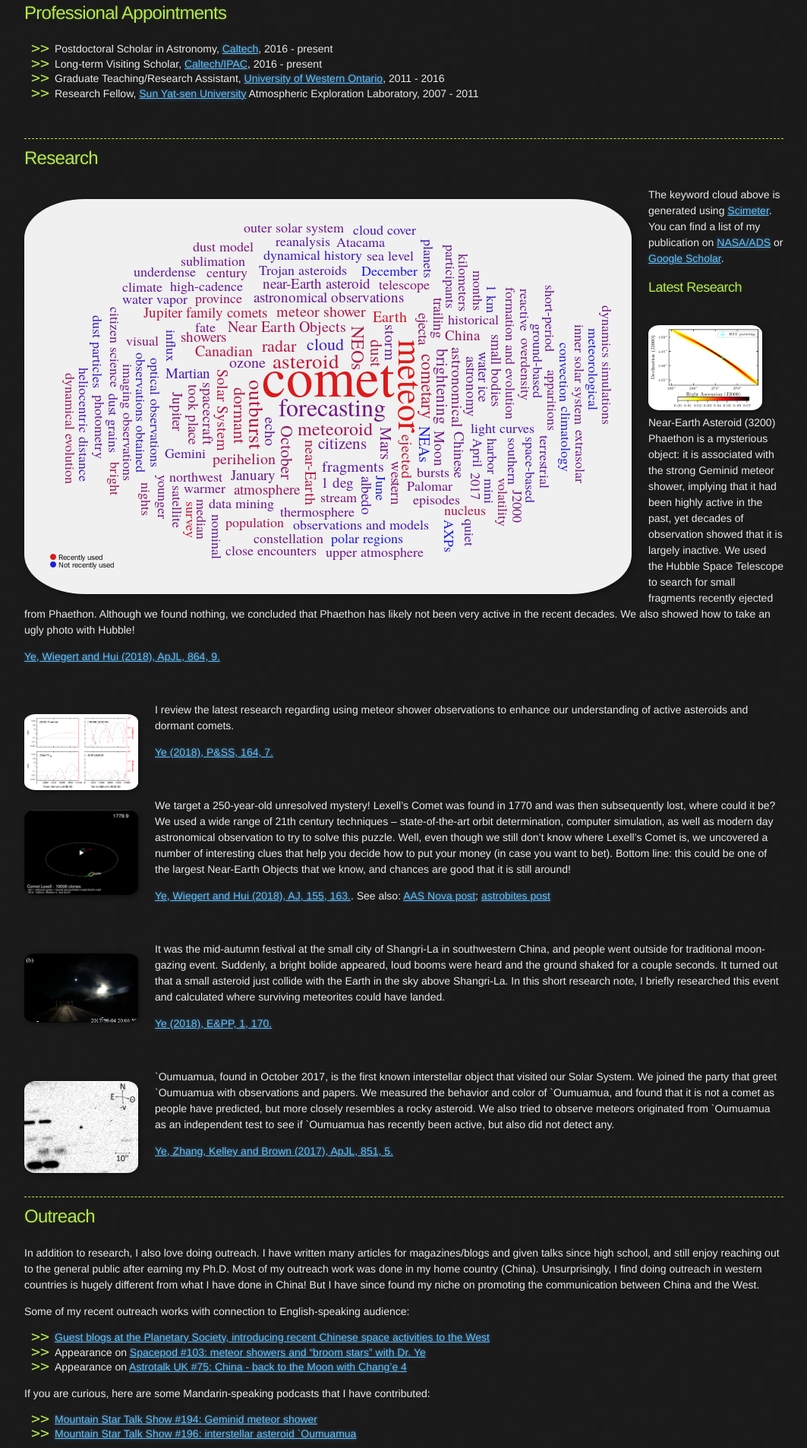
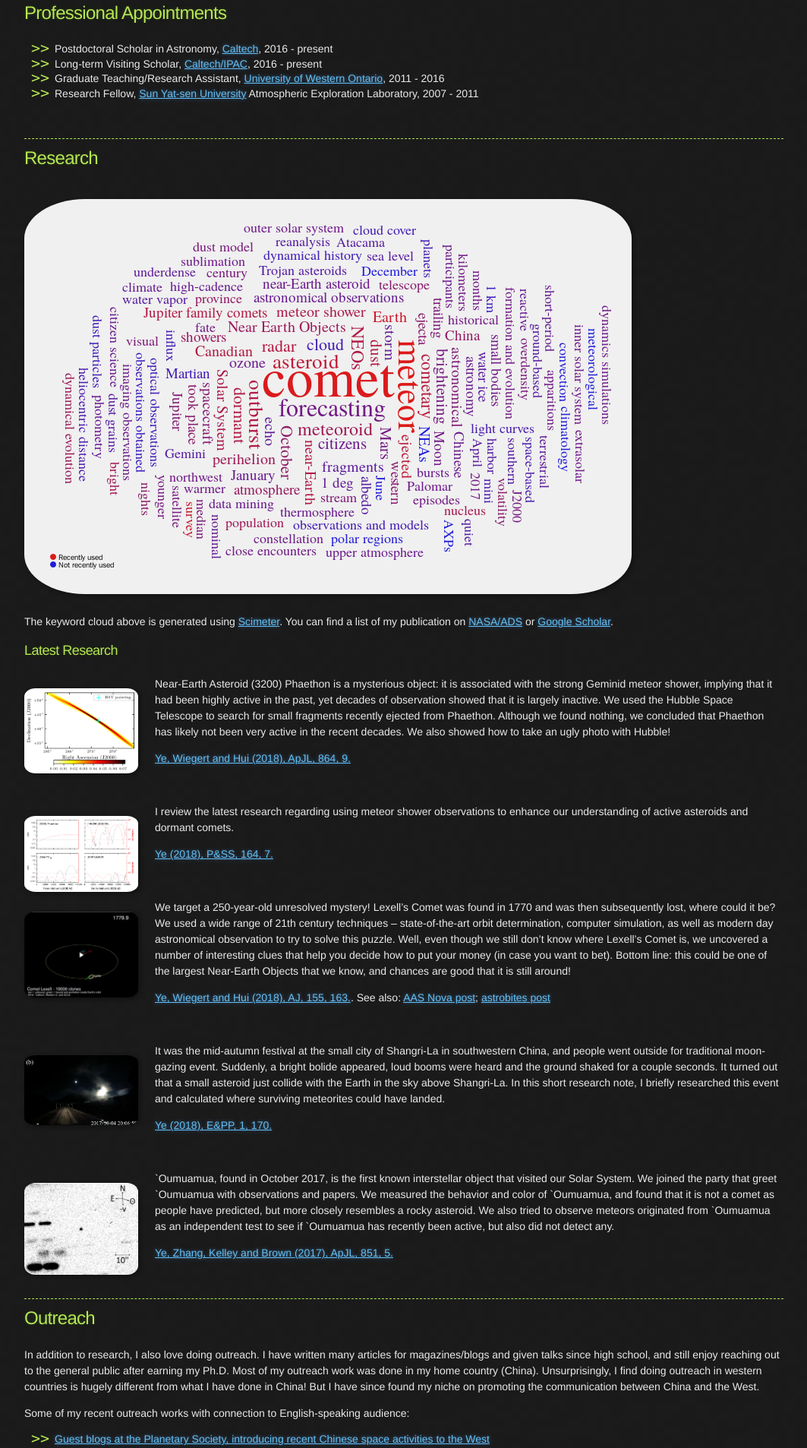
Before and after one commit to Yeqzids/Yeqzids.GitHub.io, a Jekyll site: the page built from index.md, in a window 1280 px wide. Shown: the part 691-2597 px from the top of the page at 76% size, without its empty margins (108-1171 px from the left). Built offline with Jekyll 4.4.1, drawn with Linux system fonts in a browser that asks for light colours; nearby versions of some CDN libraries.

Commit message:
Update index.md

```diff
--- a/index.md
+++ b/index.md
@@ -40,7 +40,7 @@ Outside my working hours, I enjoy going out for (non-for-work) stargazing. I als
 
 ## Research
 
-<img style="float: left;" src="imgs/cloud-0000-0002-4838-7676.jpg" width="800">
+<img src="imgs/cloud-0000-0002-4838-7676.jpg" width="800">
 
 The keyword cloud above is generated using [Scimeter](https://scimeter.org/). You can find a list of my publication on [NASA/ADS](http://adsabs.harvard.edu/cgi-bin/nph-abs_connect?library&libname=Ye%27s+Refereed+Publication&libid=57e6ba2680) or [Google Scholar](https://scholar.google.com/citations?user=F-w70dYAAAAJ&hl=en).
 
```
